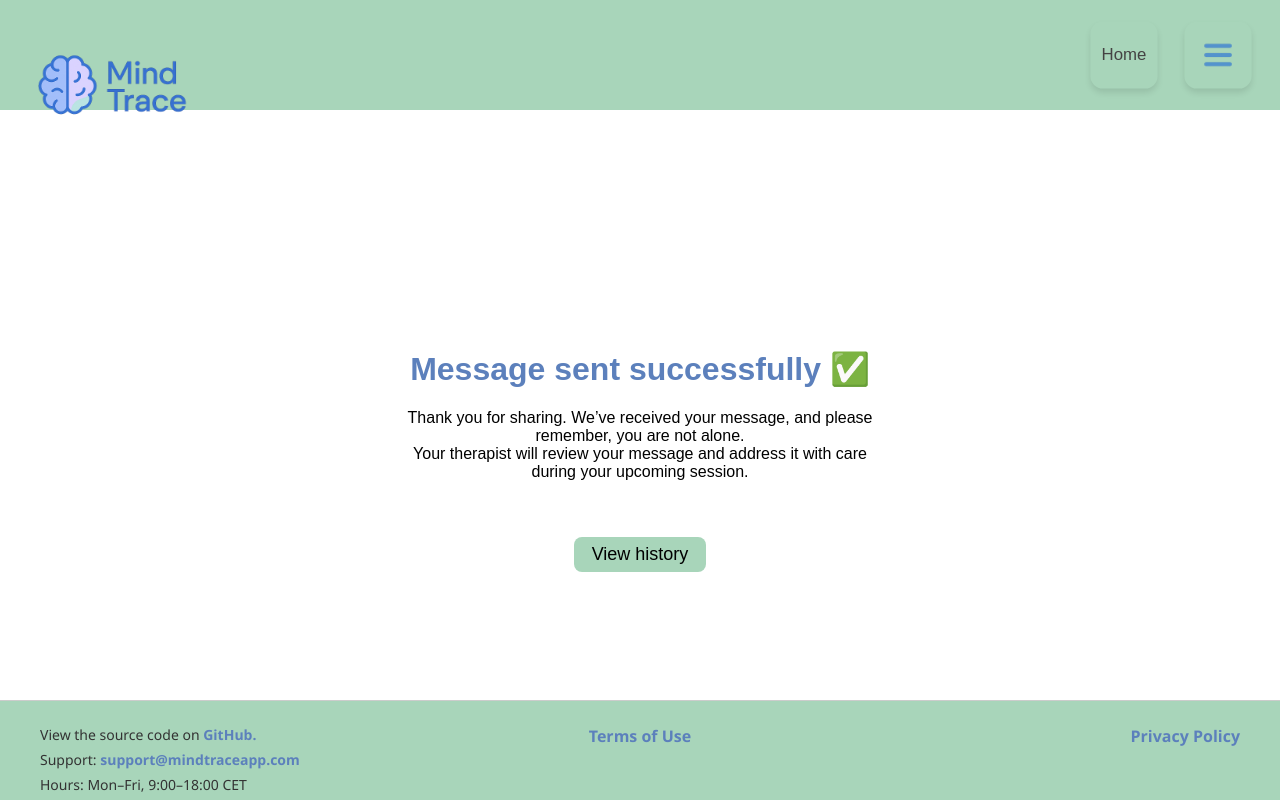
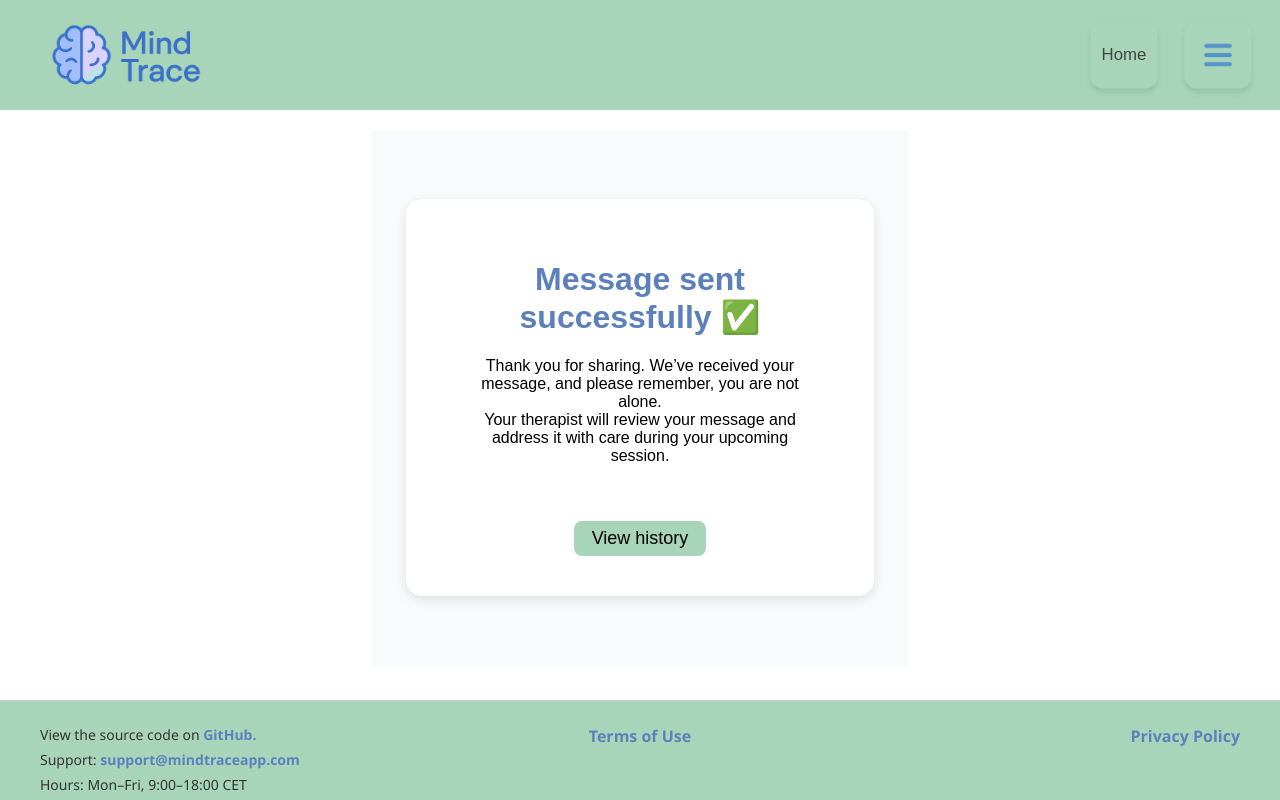
Before and after one commit to JoiceCnt/Mind-Trace, a React (Vite) app: page /submission-confirmation in a window 1280 px wide. Built offline with nearby package versions, Linux system fonts and the light colour scheme.

Commit message:
css done

```diff
--- a/src/Pages/PatientReschedule.jsx
+++ b/src/Pages/PatientReschedule.jsx
@@ -99,18 +99,29 @@ function PatientReschedule() {
   return (
     <div
       style={{
-        width: "60%",
-        margin: "0 auto",
+        display: "flex",
         justifyContent: "center",
-        minHeight: "25vh",
-        flexDirection: "column",
-        backgroundColor: "#F9F9F9",
-        borderRadius: "8px",
-        padding: "1rem",
+        alignItems: "center",
+        width: "40%",
+        maxHeight: "1300px",
+        padding: "20px",
+        textAlign: "center",
+        backgroundColor: "#F9FAFB",
+        height: "90%",
+        fontFamily: "Segoe UI', Tahoma, Geneva, Verdana, sans-serif",
       }}
     >
+      <div
+        style={{
+          width: "90%",
+          maxWidth: "1100px",
+          backgroundColor: "#ffffff",
+          padding: "40px 60px",
+          borderRadius: "16px",
+          boxShadow: "0 4px 12px rgba(0, 0, 0, 0.1)",
+        }}>
         <h3
-        style={{ fontSize: "25px", marginBottom: "10px", textAlign: "center" }}
+          style={{ fontSize: "25px", marginBottom: "10px", textAlign: "center", color: "#5c80bc" }}
         >
           Reschedule Appointment
         </h3>
@@ -118,9 +129,10 @@ function PatientReschedule() {
         <h2
           style={{
             fontSize: "20px",
-          marginBottom: "30px",
+            marginBottom: "10px",
             textAlign: "center",
             padding: "10px 20px",
+            color: "#5c80bc"
           }}
         >
           <em>Select a new date:</em>
@@ -137,7 +149,7 @@ function PatientReschedule() {
         </div>
 
         <h2
-        style={{ fontSize: "20px", marginBottom: "20px", textAlign: "center" }}
+          style={{ fontSize: "20px", marginBottom: "20px", textAlign: "center", color: "#5c80bc" }}
         >
           <em>Available Hours on {displayDate}</em>
         </h2>
@@ -175,6 +187,7 @@ function PatientReschedule() {
           </div>
         )}
       </div>
+    </div>
   );
 }
 
--- a/src/Pages/SubmissionConfirmation.jsx
+++ b/src/Pages/SubmissionConfirmation.jsx
@@ -7,17 +7,22 @@ function SubmissionConfirmation() {
         display: "flex",
         justifyContent: "center",
         alignItems: "center",
-        height: "80vh",
-        overflow: "hidden",
+        width: "40%",
+        padding: "20px",
+        textAlign: "center",
+        backgroundColor: "#F9FAFB",
+        height: "90%",
+        fontFamily: "Segoe UI', Tahoma, Geneva, Verdana, sansSerif",
       }}
     >
       <div
         style={{
-          padding: "1.4rem",
-          textAlign: "center",
-          minHeight: "20vh",
-          width: "100%",
-          maxWidth: "500px",
+          width: "70%",
+          maxWidth: "1000px",
+          backgroundColor:" #ffffff",
+          padding: "40px 60px",
+          borderRadius: "16px",
+          boxShadow: "0 4px 12px rgba(0, 0, 0, 0.1)",
         }}
       >
         <h1 style={{color: "#5c80bc"}}>Message sent successfully ✅</h1>
--- a/src/Styles/App.css
+++ b/src/Styles/App.css
@@ -40,17 +40,19 @@ body, #root {
   justify-content: space-between;
 }
 .logo {
-  height: 85px;
+  height: 70px;
+  width: auto;
 }
 .logo-button {
   border: none;
   background-color: transparent;
-  width: 150px;
-  height: 100px;
+  display: flex;
+  align-items: center;
+  justify-content: center;
+  padding: 0;
+  margin: 0;
   cursor: pointer;
   transition: all 0.2s ease;
-  margin-top: -40px;
-  margin-left: -20px;
 }
 .navbar-actions {
   display: flex;
```
Lines whose indentation alone changed are shown as unchanged.
